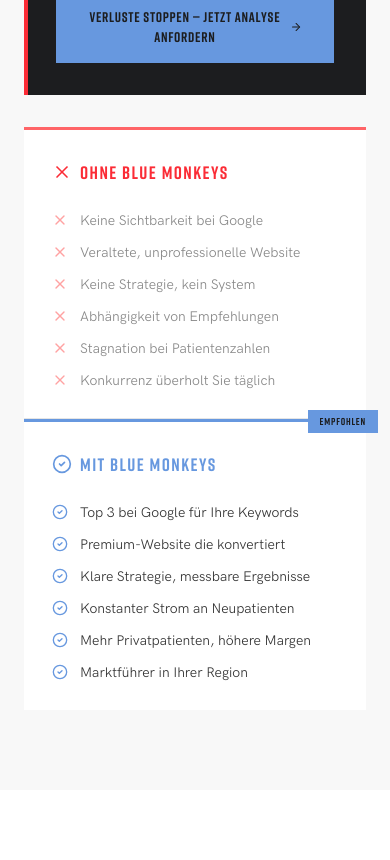
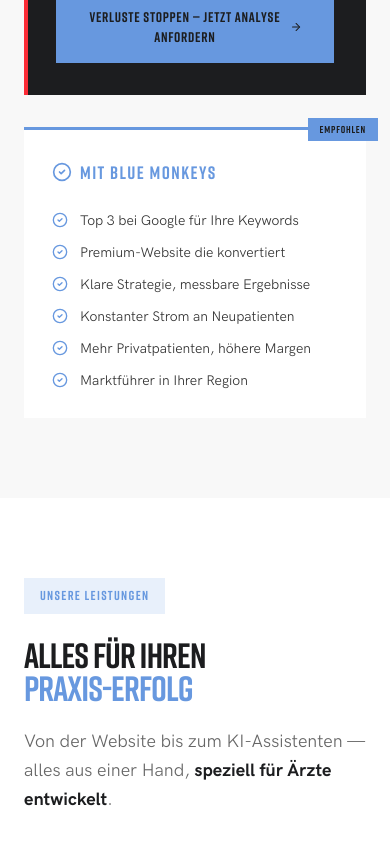
Before and after one commit to BluemonkeysAT/bluemonkeys-medical, a Next.js app: page / in a window 390 px wide. Shown: the part 2420-3280 px from the top of the page. Built offline with nearby package versions, Linux system fonts and the light colour scheme.

Commit message:
fix: hide Ohne Blue Monkeys on mobile, show only Mit Blue Monkeys
Co-Authored-By: Claude Sonnet 4.6 <noreply@anthropic.com>

```diff
--- a/src/components/sections/v2/LossV2.tsx
+++ b/src/components/sections/v2/LossV2.tsx
@@ -182,8 +182,8 @@ export function LossV2() {
           animate={isInView ? { opacity: 1, y: 0 } : {}}
           transition={{ delay: 0.55 }}
         >
-          {/* Without */}
-          <div className="bg-white p-7 lg:p-8 border-t-[3px] border-red-400">
+          {/* Without — hidden on mobile */}
+          <div className="hidden md:block bg-white p-7 lg:p-8 border-t-[3px] border-red-400">
             <div className="flex items-center gap-2 text-red-500 font-bold mb-6 text-lg uppercase tracking-[0.08em]" style={RIFT}>
               <X className="w-5 h-5" />
               Ohne Blue Monkeys
```
